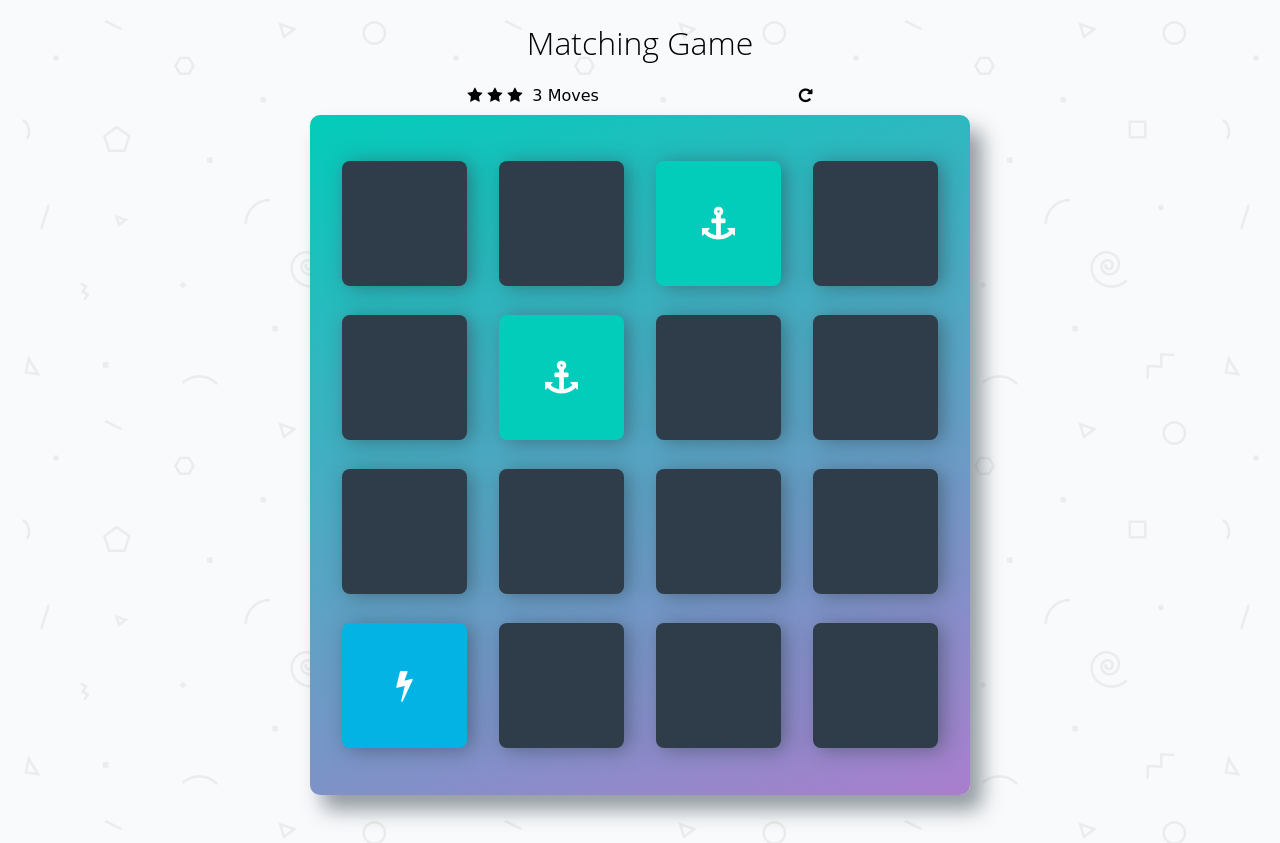
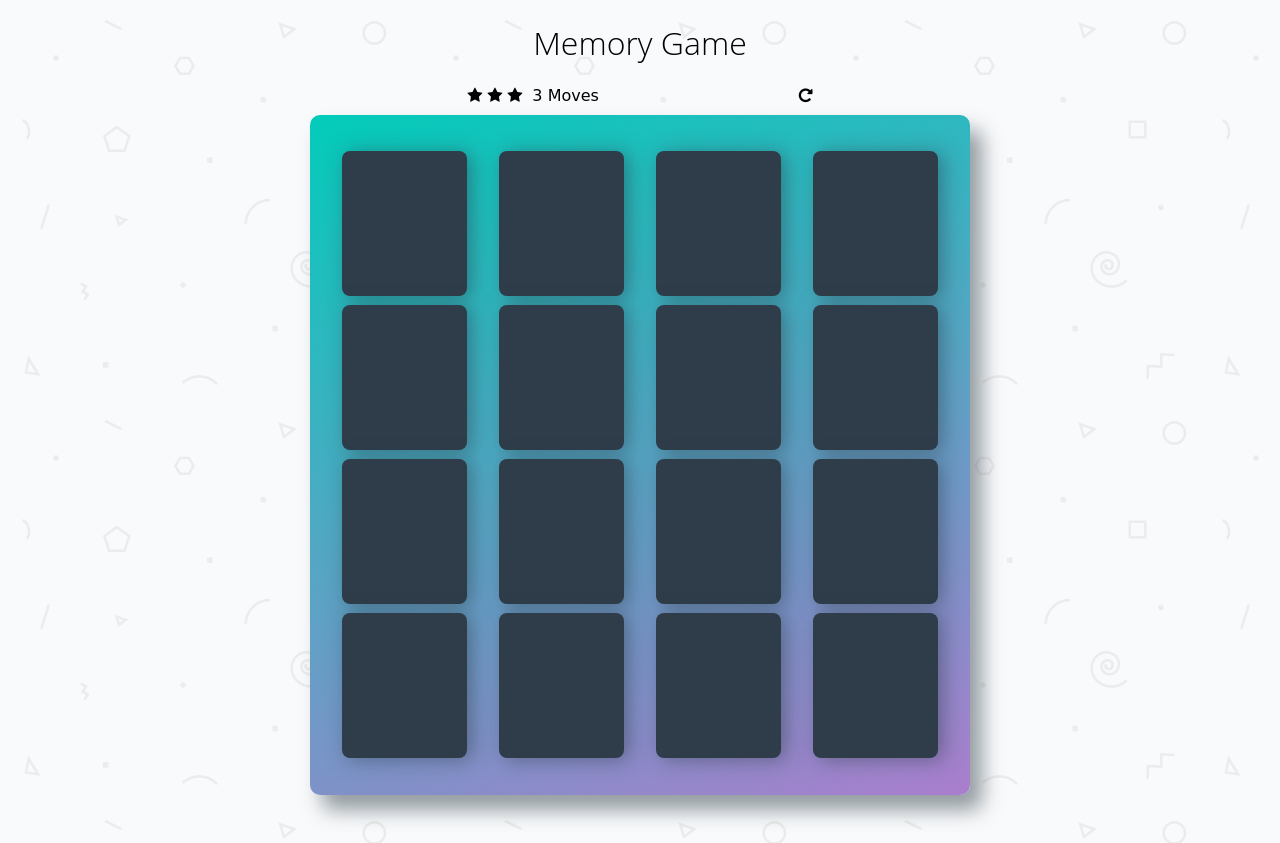
Before and after one commit to evepar/MemoryCardGame, a plain HTML site: page index.html in a window 1280 px wide. Drawn offline with Linux system fonts and the light colour scheme; a web font is replaced by a local one.

Commit message:
Figuring out cards
style

```diff
--- a/css/app.css
+++ b/css/app.css
@@ -52,7 +52,7 @@ h1 {
 }
 
 .deck .card {
-    height: 125px;
+    height: 145px;
     width: 125px;
     background: #2e3d49;
     font-size: 0;
@@ -78,6 +78,12 @@ h1 {
 .deck .card.match {
     cursor: default;
     background: #02ccba;
+    font-size: 33px;
+}
+
+.deck .card.nomatch {
+    cursor: default;
+    background: #d6067f;
     font-size: 33px;
 }
 
--- a/index.html
+++ b/index.html
@@ -12,7 +12,7 @@
 
     <div class="container">
         <header>
-            <h1>Matching Game</h1>
+            <h1>Memory Game</h1>
         </header>
 
         <section class="score-panel">
@@ -36,7 +36,7 @@
             <li class="card">
                 <i class="fa fa-paper-plane-o"></i>
             </li>
-            <li class="card match">
+            <li class="card">
                 <i class="fa fa-anchor"></i>
             </li>
             <li class="card">
@@ -45,7 +45,7 @@
             <li class="card">
                 <i class="fa fa-cube"></i>
             </li>
-            <li class="card match">
+            <li class="card">
                 <i class="fa fa-anchor"></i>
             </li>
             <li class="card">
@@ -66,7 +66,7 @@
             <li class="card">
                 <i class="fa fa-bomb"></i>
             </li>
-            <li class="card open show">
+            <li class="card">
                 <i class="fa fa-bolt"></i>
             </li>
             <li class="card">
--- a/js/app.js
+++ b/js/app.js
@@ -1,7 +1,12 @@
 /*
  * Create a list that holds all of your cards
+ * "card open show"
+ * "card match"
+ * "card"
+ * "card open"
+ * "card open nomatch"
  */
-
+const deck = ["card"]
 
 /*
  * Display the cards on the page
```
